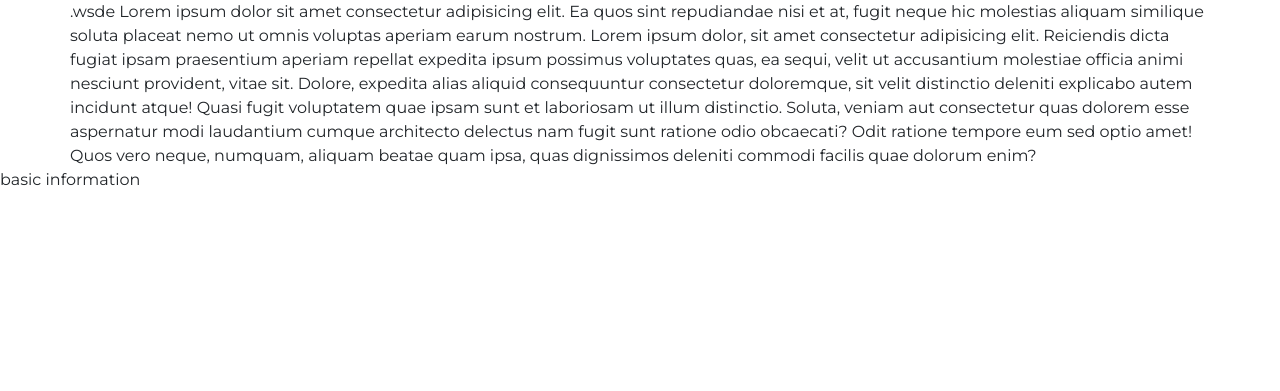
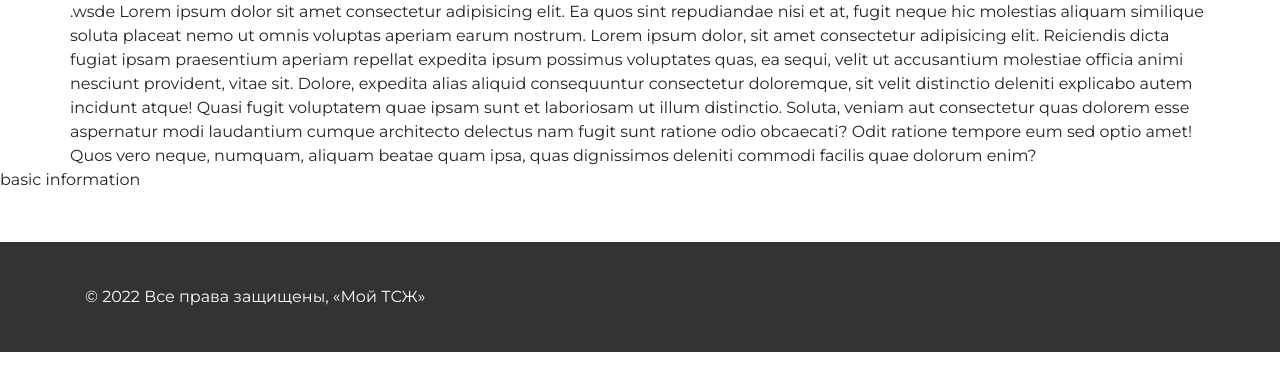
Before and after one commit to NikitaGrishchenko/homeowners-association, a Django app: page / in a window 1280 px wide. Shown: the part 70-461 px from the top of the page. Run offline with Django 4.2, Linux system fonts and the light colour scheme; some libraries are stand-ins or nearby versions.

Commit message:
added footer

```diff
--- a/homeowners/views.py
+++ b/homeowners/views.py
@@ -1,5 +1,12 @@
+from django.shortcuts import redirect
 from django.views.generic.base import TemplateView
 
 
 class HomeView(TemplateView):
+
     template_name = "index.html"
+
+    def dispatch(self, request, *args, **kwargs):
+        if request.user.is_staff:
+            return redirect('/admin')
+        return super(HomeView, self).dispatch(request, *args, **kwargs)
--- a/static/css/main.css
+++ b/static/css/main.css
@@ -1,6 +1,5 @@
 @import "index.css";
 @import "login.css";
-@import "header.css";
 @import "registration.css";
 
 body {
@@ -24,6 +23,17 @@ body {
   color: #fff;
 }
 
+.footer{
+  background: #333;
+  margin-top: 50px;
+}
+
+.footer-box{
+  height: 110px;
+  display: flex;
+  align-items: center;
+  color: #fff;
+}
 
 /* Указываем box sizing */
 *,
--- /dev/null
+++ b/templates/include/footer.html
@@ -0,0 +1,13 @@
+{% load static %}
+
+<footer class="footer">
+  <div class="container">
+    <div class="row">
+      <div class="col-12">
+        <div class="footer-box">
+          <p>&copy 2022 Все права защищены, «Мой ТСЖ»</p>
+        </div>
+      </div>
+    </div>
+  </div>
+</footer>
--- a/templates/index.html
+++ b/templates/index.html
@@ -17,5 +17,5 @@
 {% endblock content %}
 
 {% block footer %}
-
+  {% include 'include/footer.html' %}
 {% endblock footer %}
--- a/templates/pages/account.html
+++ b/templates/pages/account.html
@@ -58,5 +58,5 @@
 {% endblock content %}
 
 {% block footer %}
-
+  {% include 'include/footer.html' %}
 {% endblock footer %}
--- a/templates/pages/registration.html
+++ b/templates/pages/registration.html
@@ -163,5 +163,5 @@
 {% endblock content %}
 
 {% block footer %}
-
+  {% include 'include/footer.html' %}
 {% endblock footer %}
```
Also changed, not shown: README.md, db.sqlite3, static/css/header.css (added).
